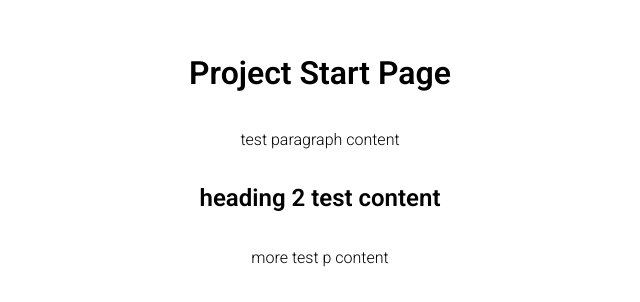
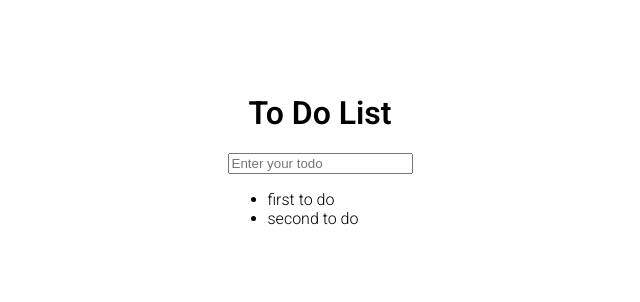
Before and after one commit to rstan-dev/playground, a plain HTML site: page index.html in a window 1280 px wide. Shown: the part 242-544 px from the top of the page, without its empty margins (320-960 px from the left). Drawn offline with Linux system fonts and the light colour scheme.

Commit message:
HTML: add basic to do html

```diff
--- a/index.html
+++ b/index.html
@@ -12,14 +12,20 @@
     <link rel="preconnect" href="https://fonts.googleapis.com">
     <link rel="preconnect" href="https://fonts.gstatic.com" crossorigin>
     <link href="https://fonts.googleapis.com/css2?family=Roboto:wght@300;600&display=swap" rel="stylesheet">
-    <title>Project Title</title>
+    <title>Random Javascript Projects</title>
 </head>
 
 <body>
-    <h1>Project Start Page</h1>
-    <p>test paragraph content</p>
-    <h2>heading 2 test content</h2>
-    <p>more test p content</p>
+    <h1>To Do List</h1>
+    <form id="form">
+        <input type="text" class="input" id="input" placeholder="Enter your todo" autocomplete="off">
+
+        <ul class="todos" id="todos">
+            <li>first to do</li>
+            <li>second to do</li>
+        </ul>
+    </form>
+
 
     <script src="assets/js/script.js"></script>
 </body>
```
